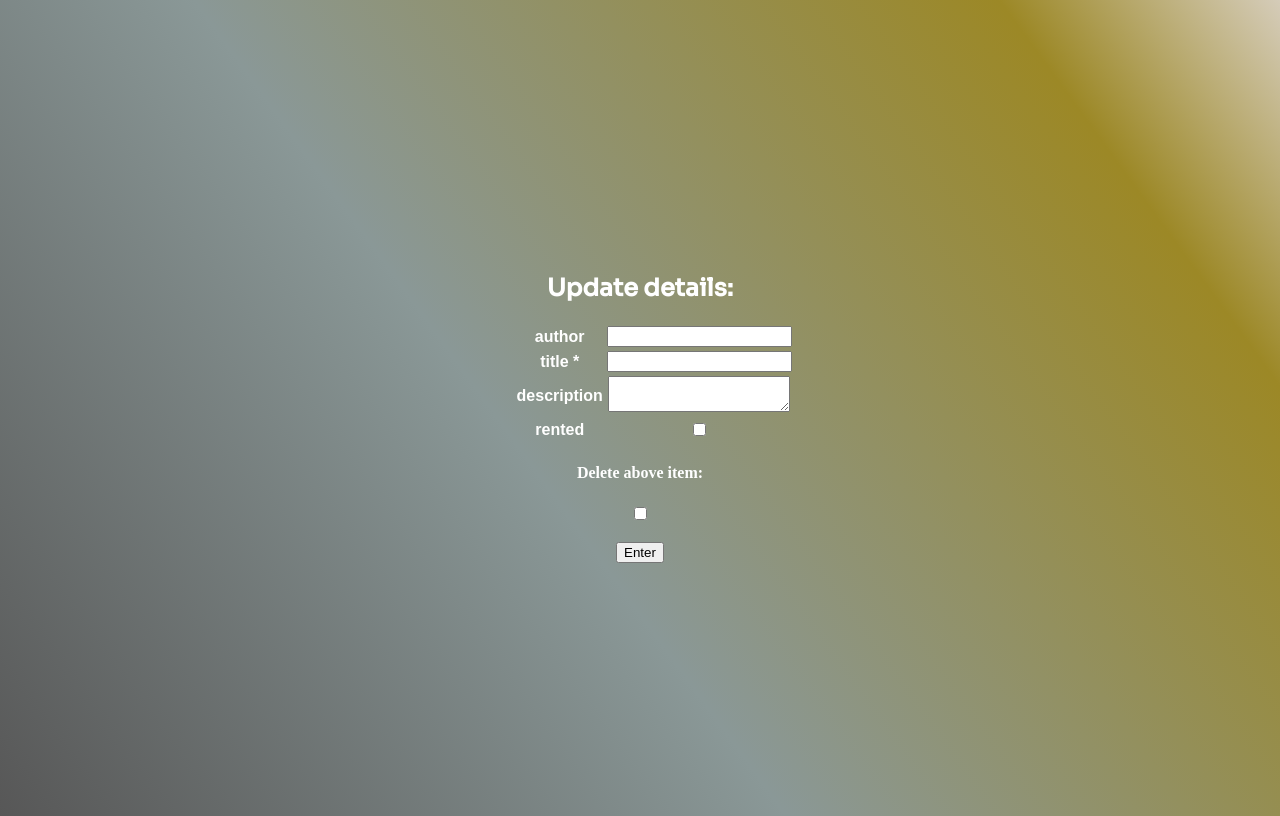
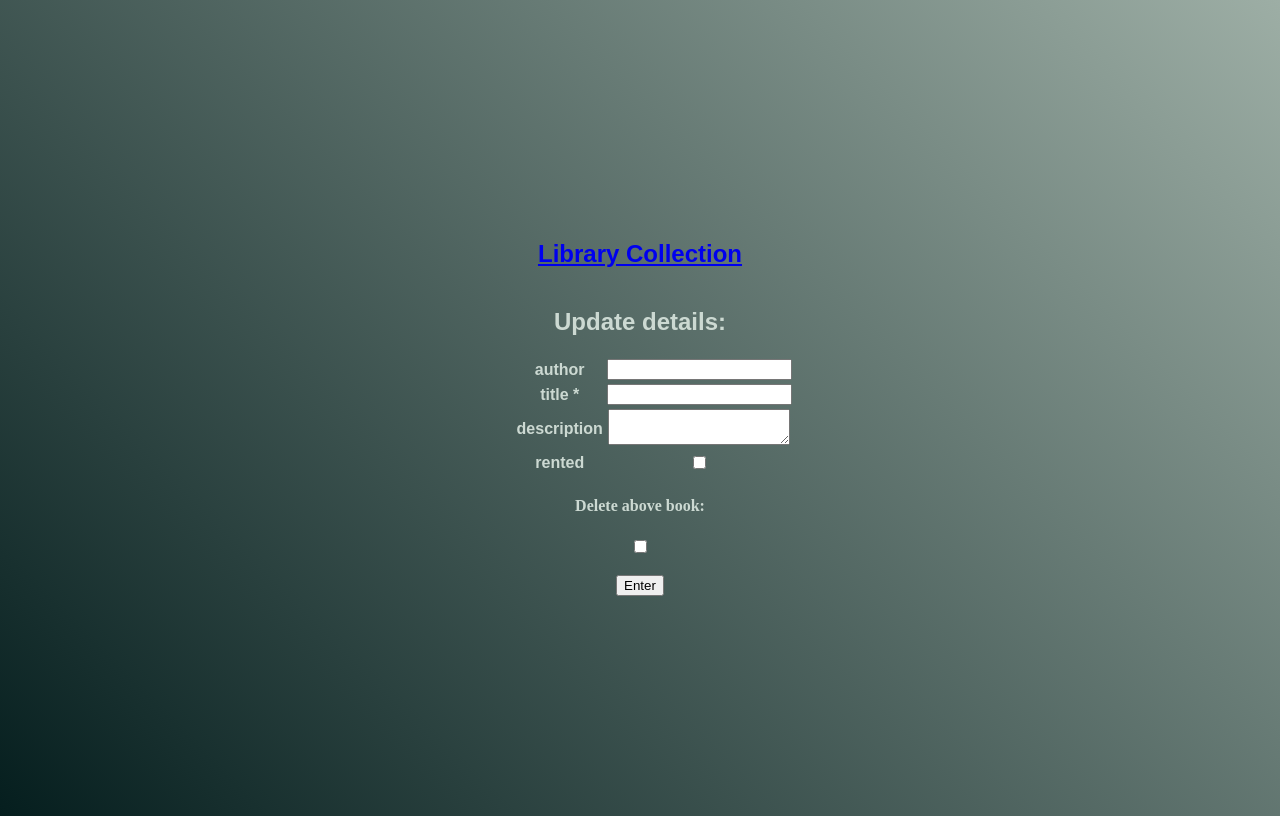
Before and after one commit to artcom-rapa/library_2_0, a Flask app: template app/templates/book.html in a window 1280 px wide; the page is wider, and only the part inside the window is pictured. Run offline with Flask 2, Linux system fonts and the light colour scheme; the template is opened without the code that fills it: values that come from a table or form of the project are taken from there, others are empty.

Commit message:
Ready v.1

```diff
--- a/app/models.py
+++ b/app/models.py
@@ -55,10 +55,7 @@ class Books:
         list_elements = []
         all_books = Book.query.all()
         for book in all_books:
-            list_book = {}
-            list_book['id'] = book.id
-            list_book['title'] = book.title
-            list_book['description'] = book.description
+            list_book = {'id': book.id, 'title': book.title, 'description': book.description}
             for author in book.authors:
                 list_book['author'] = author.name
             rented = Rented.query.get(book.rented_id).rented_status
--- a/app/routes.py
+++ b/app/routes.py
@@ -8,13 +8,12 @@ from app.models import books, Author
 
 
 @app.route("/", methods=["GET", "POST"])
-def site_index():
+def index():
     return redirect(url_for("book_list"))
 
 
 @app.route("/books/", methods=["GET", "POST"])
 def book_list():
-    books.all()
     form = BookForm()
     error = ""
     if request.method == "POST":
@@ -23,7 +22,7 @@ def book_list():
         return redirect(url_for("books_list"))
 
     return render_template("books.html", form=form,
-                           books=books, error=error)
+                           books=books.all(), error=error)
 
 
 @app.route("/books/<int:book_id>/", methods=["GET", "POST"])
@@ -64,7 +63,7 @@ def author_details(author_id):
             db.session.commit()
 
         return redirect(url_for("books_list"))
-    return render_template("author.html", form=form, author_name=author_id)
+    return render_template("author.html", form=form, author=author_id)
 
 
 if __name__ == "__main__":
--- a/app/static/style.css
+++ b/app/static/style.css
@@ -1,9 +1,9 @@
 body {
-    background: linear-gradient(54deg, rgba(87,87,87,1) 0%, rgba(138,152,151,1) 42%, rgba(156,136,38,1) 85%, rgba(213,204,185,1) 100%);
-    color: rgb(255, 255, 255);
+    background: linear-gradient(45deg, #051e1e, #9daea5); #9daea5;
+    color: #CCD9D2;
     height: 100vh;
 }
-
+#02090b
 
 
 .a13{
@@ -35,7 +35,7 @@ left:40%;
 }
 
 h2 {
-    font-family: 'Sora', sans-serif;
+    font-family: 'Arial', sans-serif;
 }
 
 td,
@@ -45,4 +45,4 @@ font-family: Arial, Helvetica, sans-serif;
 
 td a {
 color: #fff;
-}
+}}
--- a/app/templates/author.html
+++ b/app/templates/author.html
@@ -8,6 +8,7 @@
 </head>
 <body>
 <div class="container">
+    <h2><a href="/books/">Library Collection</a></h2>
     <h2> Update </h2>
     <form method="POST" action="/author/{{ author_name }}/">
         {{ form.hidden_tag() }}
--- a/app/templates/book.html
+++ b/app/templates/book.html
@@ -4,12 +4,17 @@
     <meta charset="UTF-8">
     <title>Book Edition</title>
     <link rel="stylesheet" href="{{ url_for('static', filename='style.css') }}">
-    <link href="https://fonts.googleapis.com/css2?family=Sora:wght@300;500&display=swap" rel="stylesheet">
 </head>
 <body>
+
+
+
+
+
     <div class="container">
+        <h2><a href="/books/">Library Collection</a></h2>
     <h2> Update details: </h2>
-    <form method="POST" action="/items/{{ item_id }}/">
+    <form method="POST" action="/books/{{ book_id }}/">
         {{ form.hidden_tag() }}
         <div class="content_a">
          <table>
@@ -21,7 +26,7 @@
             {% endfor %}
         </table>
         </div>
-        <h4>Delete above item: </h4>
+        <h4>Delete above book: </h4>
         <input type="checkbox" name="delete">
         <br><br>
         <input type="submit" value="Enter">
```
Also changed, not shown: app/templates/books.html (+11 -12 lines).
